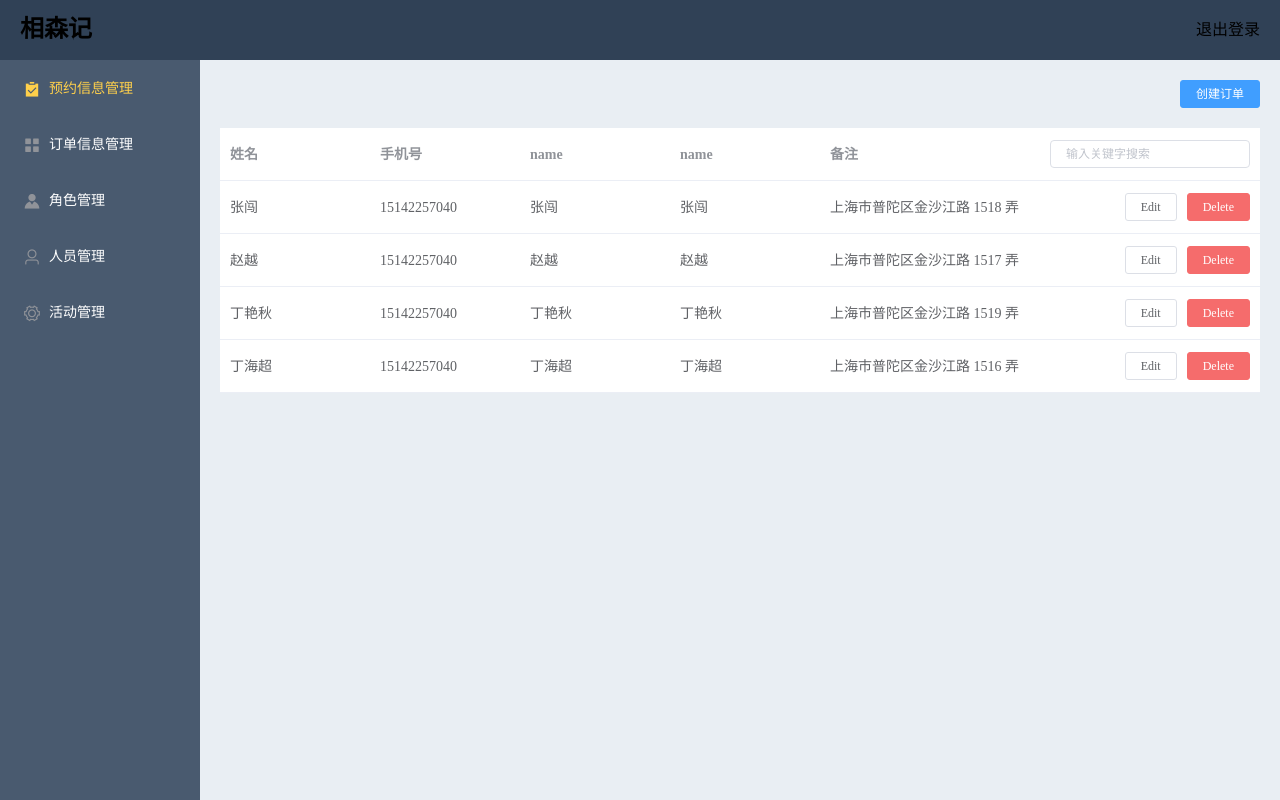
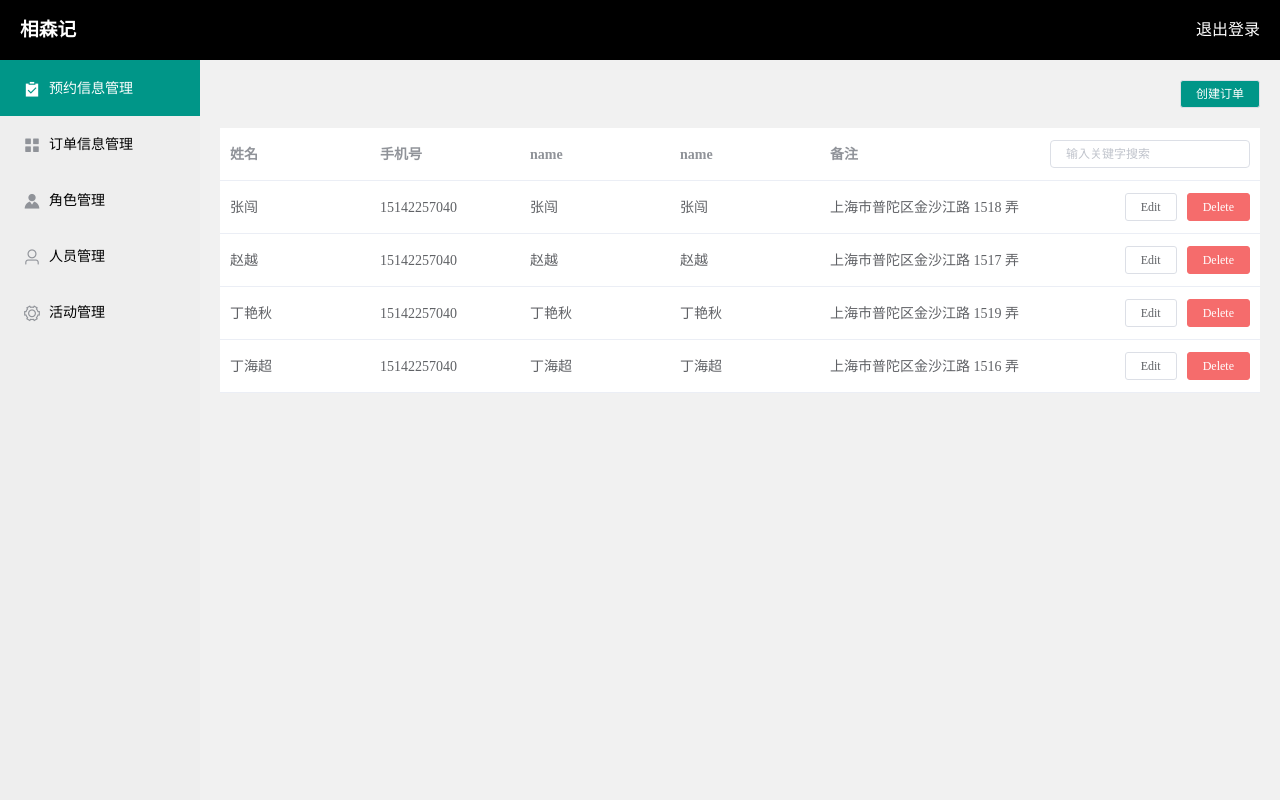
Before and after one commit to dinghaichao0227/photo-studio-admin, a Vue app: page /reservation in a window 1280 px wide. Built offline with nearby package versions, Linux system fonts and the light colour scheme.

Commit message:
完善登录页

```diff
--- /dev/null
+++ b/src/api/api.js
@@ -0,0 +1 @@
+// http://pnuflvwzy5.laravel-sail.site:8080/api/v1/advance/list?page=1&size=10
--- a/src/components/Aside.vue
+++ b/src/components/Aside.vue
@@ -1,16 +1,16 @@
 <template>
-  <div class="Aside">
+  <div class="aside">
     <el-menu
       :default-active="$route.name"
       unique-opened
       :router="true"
       class="el-menu-vertical-demo"
       @select="handleOpen"
-      background-color="#495a6f"
-      text-color="#fff"
-      active-text-color="#ffd04b"
+      background-color="#EEEEEE"
+      text-color="#000"
+      active-text-color="#fff"
     >
-      <el-menu-item
+      <el-menu-item class="menu-item"
         v-for="item in navigation"
         :key="item.name"
         :index="item.name"
@@ -53,7 +53,9 @@ export default {
   },
   methods: {
     handleOpen(index) {
-      this.$router.push({ name: index }).catch((error) => error);
+
+      this.$router.push({ name: index });
+      this.$router.push({ name: index });
     },
     IconManagement(iconList) {
       return iconList && iconList.icon ? iconList.icon : "el-icon-setting";
@@ -69,4 +71,7 @@ export default {
 .el-menu-vertical-demo {
   border-right: none;
 }
+.el-menu-item.is-active {
+  background-color: #009688 !important;
+}
 </style>
--- a/src/router/routes.js
+++ b/src/router/routes.js
@@ -1,4 +1,5 @@
 import HomeView from "../views/layout/HomeView.vue";
+import Login from "../views/login/Index.vue";
 
 export const navigation = [
   {
@@ -36,9 +37,16 @@ export const navigation = [
 export const routes = [
   {
     path: "/",
-    name: "Home",
-    redirect: "/reservation",
+    name: "HomeView",
+    redirect: {name: "Reservation" },
     component: HomeView,
     children: [...navigation],
   },
+  {
+    path: "/login",
+    name: "Login",
+    component: Login,
+
+    // component: () => import("../views/login/Index.vue"),
+  },
 ];
--- a/src/views/layout/HomeView.vue
+++ b/src/views/layout/HomeView.vue
@@ -1,11 +1,11 @@
 <template>
   <div class="homeView">
     <el-header class="homeView-header">
-      <div class="left">
-        <h2>相森记</h2>
+      <div class="homeView-header-left">
+        <h3>相森记</h3>
       </div>
-      <div class="right">
-        <span>退出登录</span>
+      <div class="homeView-header-right">
+        <span class="tab" @click="signOut">退出登录</span>
       </div>
     </el-header>
     <el-container class="homeView-container">
@@ -30,6 +30,12 @@ export default {
   data() {
     return {};
   },
+  methods: {
+    signOut() {
+      sessionStorage.clear("token");
+      this.$router.push("/login");
+    },
+  },
 };
 </script>
 
@@ -42,12 +48,17 @@ export default {
   overflow: hidden;
 
   &-header {
-    height: 50px;
-    background-color: #304156;
+    height: 40px;
+    background-color: #000;
+    color: #fff;
     display: flex;
     justify-content: space-between;
     align-items: center;
     flex-shrink: 0;
+
+    &-right {
+      cursor: pointer;
+    }
   }
 
   &-container {
@@ -57,14 +68,14 @@ export default {
     &-aside {
       text-align: left;
       line-height: 50px;
-      background-color: #495a6f;
+      background-color: #eeeeee;
       flex-shrink: 0;
       overflow-x: auto;
       overflow-y: auto;
     }
     &-main {
       flex: 1;
-      background-color: #e9eef3;
+      background-color: #f1f1f1;
       overflow-x: hidden;
       overflow-y: auto;
     }
--- /dev/null
+++ b/src/views/login/Index.vue
@@ -0,0 +1,121 @@
+<template>
+  <div class="login">
+    <div class="login-left">
+      <el-card class="login-left-card">
+        <h1>Sign in</h1>
+        <p class="size">A minimalist layout for Login pages</p>
+        <el-form ref="form" :model="form" label-width="80px">
+          <div class="username">
+            <el-input v-model="form.username" placeholder="用户名："></el-input>
+          </div>
+          <div class="password">
+            <el-input
+              v-model="form.password"
+              placeholder="密码："
+              show-password
+            ></el-input>
+          </div>
+          <div class="button">
+            <el-button type="primary" @click="onSubmit">登录</el-button>
+          </div>
+        </el-form>
+      </el-card>
+    </div>
+    <div class="login-right">
+      <img class="login-right-image" :src="img" alt="" />
+    </div>
+  </div>
+</template>
+
+<script>
+import image from "@/assets/520.png";
+export default {
+  name: "login",
+  data() {
+    return {
+      img: image,
+      form: {
+        username: "",
+        password: "",
+      },
+    };
+  },
+  methods: {
+    onSubmit() {
+      // sessionStorage.setItem("token");
+      this.$router.push("./reservation");
+    },
+  },
+};
+</script>
+
+<style lang="scss" scoped>
+.login {
+  width: 100vw;
+  height: 100vh;
+  display: flex;
+  background-color: #fff;
+  justify-content: center;
+  align-items: center;
+
+  &-left {
+    &-card {
+      width: 550px;
+      height: 500px;
+      // border: 1px solid rgb(213, 213, 213);
+      // box-shadow: 0px 1px 1px rgb(213, 213, 213);
+      border-top-left-radius: 10px;
+      border-bottom-left-radius: 10px;
+      display: flex;
+      flex-direction: column;
+      justify-content: space-around;
+      align-items: center;
+
+      .size {
+        color: #888;
+        padding-bottom: 20px;
+      }
+      .username,
+      .password {
+        width: 460px;
+        height: 60px;
+        padding-bottom: 20px;
+
+        ::v-deep .el-input__inner {
+          height: 60px;
+        }
+      }
+
+      .button {
+        width: 480px;
+        height: 50px;
+        padding-top: 50px;
+        display: flex;
+        align-items: center;
+
+        .el-button--primary {
+          width: 460px;
+          height: 62px;
+        }
+      }
+    }
+  }
+  &-right {
+      width: 550px;
+      height: 500px;
+
+    &-image {
+      width: 100%;
+      height: 100%;
+      border-top-right-radius: 10px;
+      border-bottom-right-radius: 10px;
+
+      background-position: 100%, 100%;
+    }
+  }
+}
+.el-input--medium .el-input__inner {
+  height: 100px;
+  line-height: 100px;
+}
+</style>
--- a/src/views/personnel/Index.vue
+++ b/src/views/personnel/Index.vue
@@ -1,5 +1,5 @@
 <template>
-  <div class="personnel">人员</div>
+  <div class="personal">人员</div>
 </template>
 
 <script>
--- a/src/views/reservation/HandleCreateAndEdit.vue
+++ b/src/views/reservation/HandleCreateAndEdit.vue
@@ -31,12 +31,11 @@ export default {
   watch: {
     isVisible(newValue) {
       this.dialogFormVisible = newValue;
-      console.log(newValue)
+      console.log(newValue);
     },
     dialogFormVisible(newVal) {
       this.$emit("dialog_visible", newVal);
-      console.log(newVal, 22)
-
+      console.log(newVal, 22);
     },
   },
   data() {
--- a/src/views/reservation/Index.vue
+++ b/src/views/reservation/Index.vue
@@ -1,7 +1,9 @@
 <template>
   <div class="reservation">
     <div class="reservation-but">
-      <el-button size="mini" type="primary" @click="handleCreate">创建订单</el-button>
+      <el-button class="butColor" size="mini" @click="handleCreate"
+        >创建订单</el-button
+      >
       <handle-create-and-edit
         :isVisible="dialogFormVisible"
         @dialog_visible="gitVisible"
@@ -18,7 +20,7 @@
     >
       <el-table-column label="姓名" prop="name" width="150px">
       </el-table-column>
-      <el-table-column label="手机号" prop="phone_code" width="150px">
+      <el-table-column label="手机号" prop="phoneCode" width="150px">
       </el-table-column>
       <el-table-column label="name" prop="name" width="150px">
       </el-table-column>
@@ -59,22 +61,22 @@ export default {
       tableData: [
         {
           name: "张闯",
-          phone_code: "15142257040",
+          phoneCode: "15142257040",
           remark: "上海市普陀区金沙江路 1518 弄",
         },
         {
           name: "赵越",
-          phone_code: "15142257040",
+          phoneCode: "15142257040",
           remark: "上海市普陀区金沙江路 1517 弄",
         },
         {
           name: "丁艳秋",
-          phone_code: "15142257040",
+          phoneCode: "15142257040",
           remark: "上海市普陀区金沙江路 1519 弄",
         },
         {
           name: "丁海超",
-          phone_code: "15142257040",
+          phoneCode: "15142257040",
           remark: "上海市普陀区金沙江路 1516 弄",
         },
       ],
@@ -84,7 +86,6 @@ export default {
   methods: {
     gitVisible(newVal) {
       this.dialogFormVisible = newVal;
-      console.log(newVal)
     },
     handleCreate() {
       this.dialogFormVisible = true;
@@ -106,8 +107,13 @@ export default {
 
   &-but {
     display: flex;
-    justify-content: end;
+    justify-content: flex-end;
     margin-bottom: 20px;
+
+    .butColor {
+      background-color: #009688;
+      color: #fff;
+    }
   }
 }
 </style>
```
Also changed, not shown: .eslintrc.js, src/styles/_common.scss (added), src/styles/common.scss (deleted), 2 other files (tests, documents, lock files or other folders).
